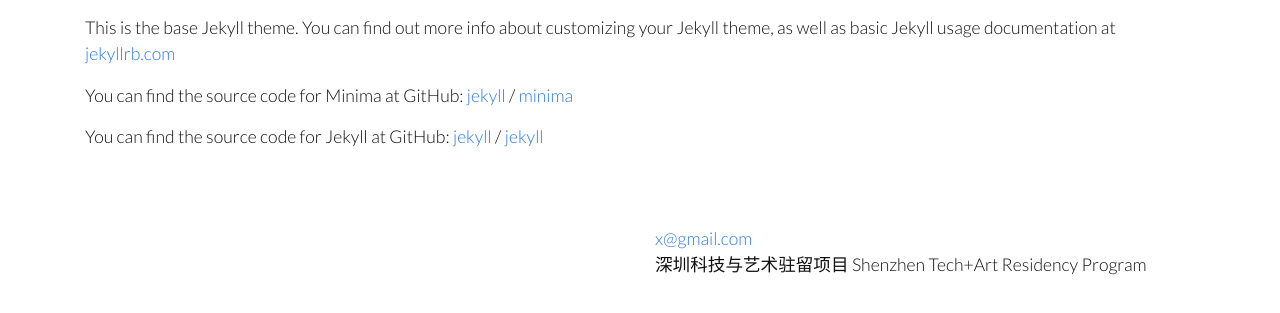
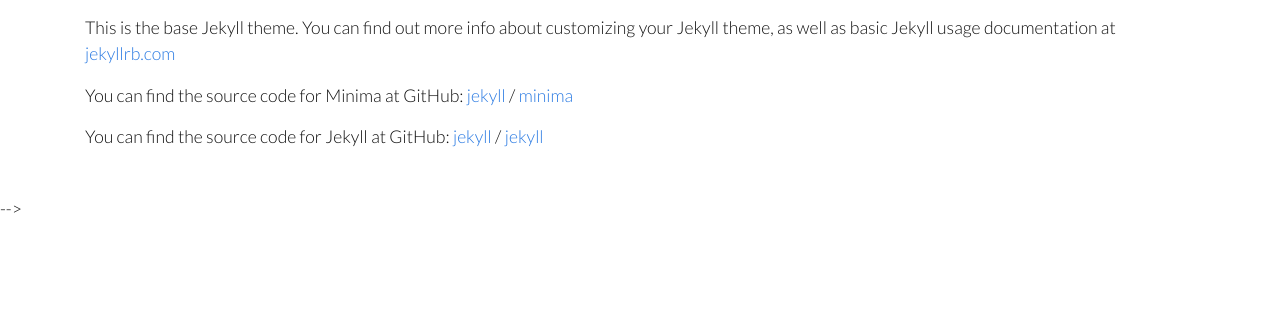
Before and after one commit to dsharpspace/dsharpspace.github.io, a plain HTML site: page about/index.html in a window 1280 px wide. Shown: the part 57-370 px from the top of the page. Drawn offline with nearby package versions, Linux system fonts and the light colour scheme.

Commit message:
Updater footer

```diff
--- a/about/index.html
+++ b/about/index.html
@@ -7,7 +7,7 @@
   <meta name="viewport" content="width=device-width, initial-scale=1">
 
   <title>About</title>
-  <meta name="description" content="深圳科技与艺术驻留项目 Shenzhen Tech+Art Residency Program">
+  <meta name="description" content="深圳科技与艺术驻留项目 Shenzhen Tech + Art Residency Program">
   <meta name="keywords" content="xuesong Zhang, Song, HCI, PhD, VR, UX, Usability, Eye Tracking, Information Visualization, Evaluation"/>
   <meta name="google-site-verification" content="MJPfhGNH5CLuFYpJN6nCcEuvmhE2avYxCwLEKjuoVNc" />
   <link rel="stylesheet" href="https://stackpath.bootstrapcdn.com/bootstrap/4.3.1/css/bootstrap.min.css" integrity="sha384-ggOyR0iXCbMQv3Xipma34MD+dH/1fQ784/j6cY/iJTQUOhcWr7x9JvoRxT2MZw1T" crossorigin="anonymous">
@@ -112,7 +112,7 @@
       <!-- </div> -->
     </main>
 
-    <footer class="site-footer">
+    <!-- <footer class="site-footer">
 
   <div class="container">
 
@@ -131,12 +131,12 @@
         <ul class="contact-list">
 
 
-          <li><a href="mailto:x@gmail.com">x@gmail.com</a></li>
+          <!-- <li><a href="mailto:x@gmail.com">x@gmail.com</a></li> -->
 
           <!-- <div class="footer-col footer-col-3"> -->
-            <li>
-              深圳科技与艺术驻留项目 Shenzhen Tech+Art Residency Program
-            </li>
+            <!-- <li>
+              深圳科技与艺术驻留项目 Shenzhen Tech + Art Residency Program
+            </li> -->
           <!-- </div> -->
       </ul>
 
@@ -148,7 +148,7 @@
   </div>
 
 </footer>
-
+ -->
 
   </body>
 
--- a/feed.xml
+++ b/feed.xml
@@ -1 +1 @@
-<?xml version="1.0" encoding="utf-8"?><feed xmlns="http://www.w3.org/2005/Atom" ><generator uri="https://jekyllrb.com/" version="4.2.1">Jekyll</generator><link href="http://localhost:4000/feed.xml" rel="self" type="application/atom+xml" /><link href="http://localhost:4000/" rel="alternate" type="text/html" /><updated>2024-11-30T14:09:33+08:00</updated><id>http://localhost:4000/feed.xml</id><title type="html">Dsharp</title><subtitle>深圳科技与艺术驻留项目 Shenzhen Tech+Art Residency Program</subtitle></feed>
+<?xml version="1.0" encoding="utf-8"?><feed xmlns="http://www.w3.org/2005/Atom" ><generator uri="https://jekyllrb.com/" version="4.2.1">Jekyll</generator><link href="http://localhost:4000/feed.xml" rel="self" type="application/atom+xml" /><link href="http://localhost:4000/" rel="alternate" type="text/html" /><updated>2024-11-30T19:51:30+08:00</updated><id>http://localhost:4000/feed.xml</id><title type="html">Dsharp</title><subtitle>深圳科技与艺术驻留项目 Shenzhen Tech + Art Residency Program</subtitle></feed>
```
Also changed, not shown: 404.html (+7 -7 lines), about.html (+7 -7 lines), frequencyCat.html (+7 -7 lines), index.html (+5 -5 lines), projects.html (+5 -5 lines).
